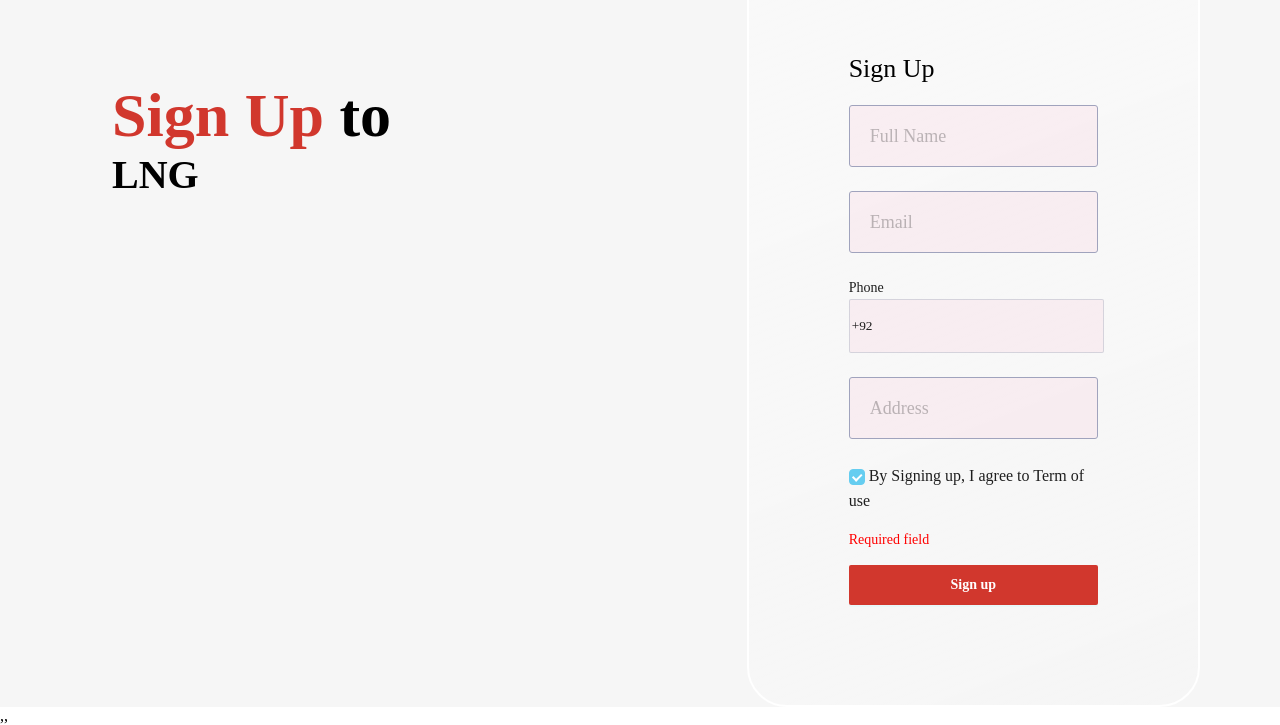
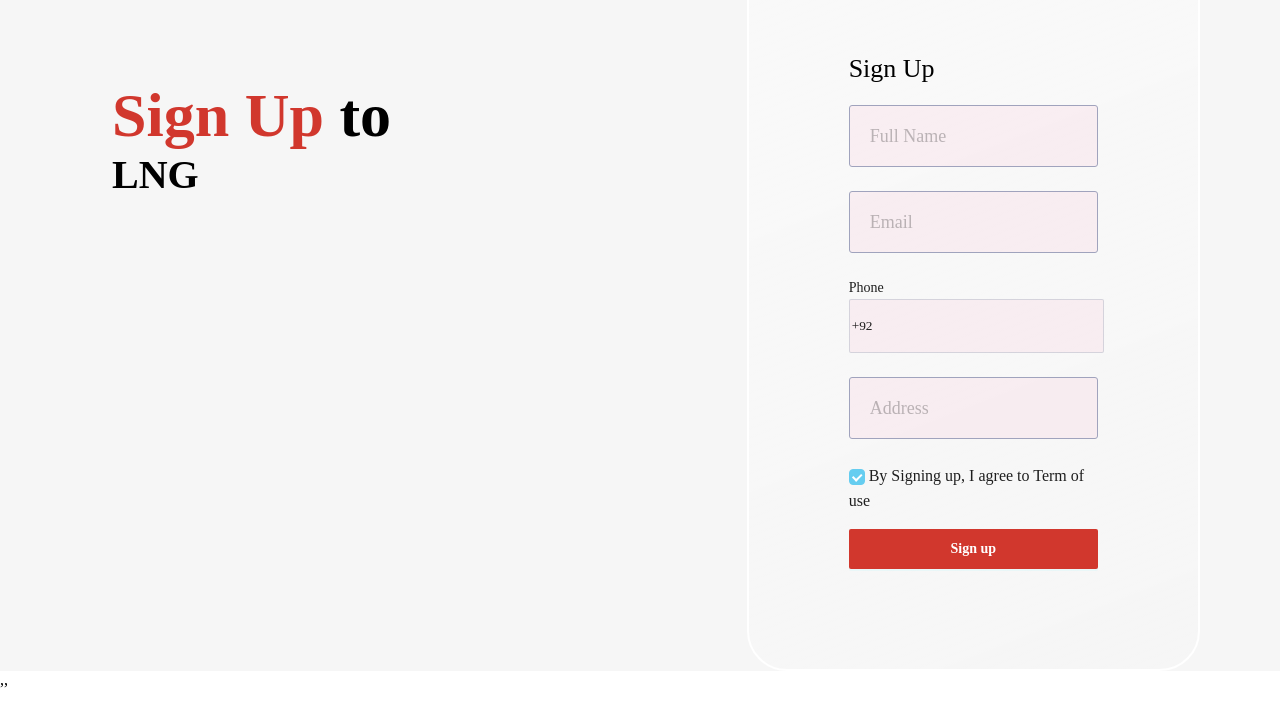
Before and after one commit to Zahir-Abbas-developer/gasapp, a React (Create React App) app: page /sign-up in a window 1280 px wide. Shown: the part 170-895 px from the top of the page. After the commit the page ends 859 px from the top, so only its background shows below. Built offline with nearby package versions, Linux system fonts and the light colour scheme.

Commit message:
#commit updated code

```diff
--- a/src/components/Authentication/Login.tsx
+++ b/src/components/Authentication/Login.tsx
@@ -368,7 +368,6 @@ const handlePhoneNumberChange = (value:any) => {
                 <p style={{ color: "red" }}>{errorMessage}</p>
 
                 <p className="fs-16"> <Checkbox defaultChecked onChange={onChange}></Checkbox> By Signing up, I agree to Term of use</p>
-                {!isCheckbox &&   <p style={{ color: "red" }}>Required field</p>}
                   {" "}
                   <Button
                     type="primary"
```
